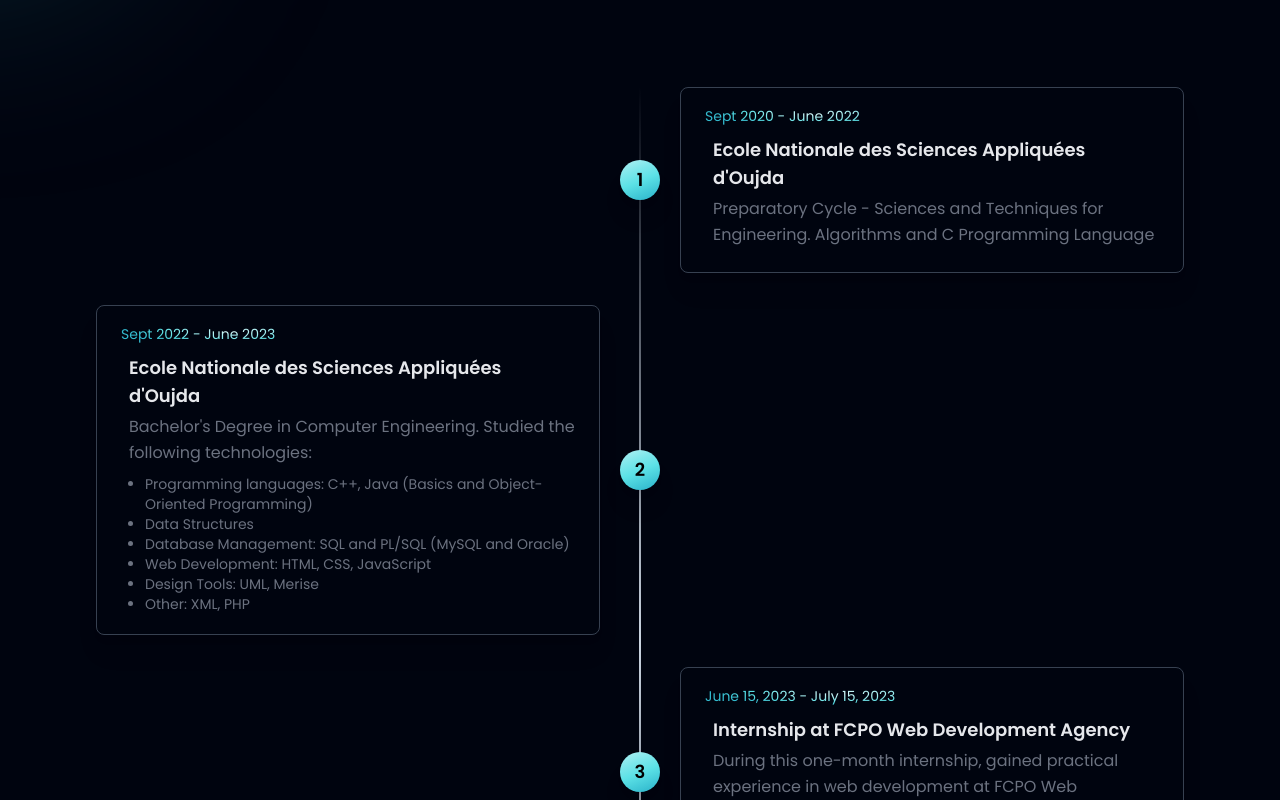
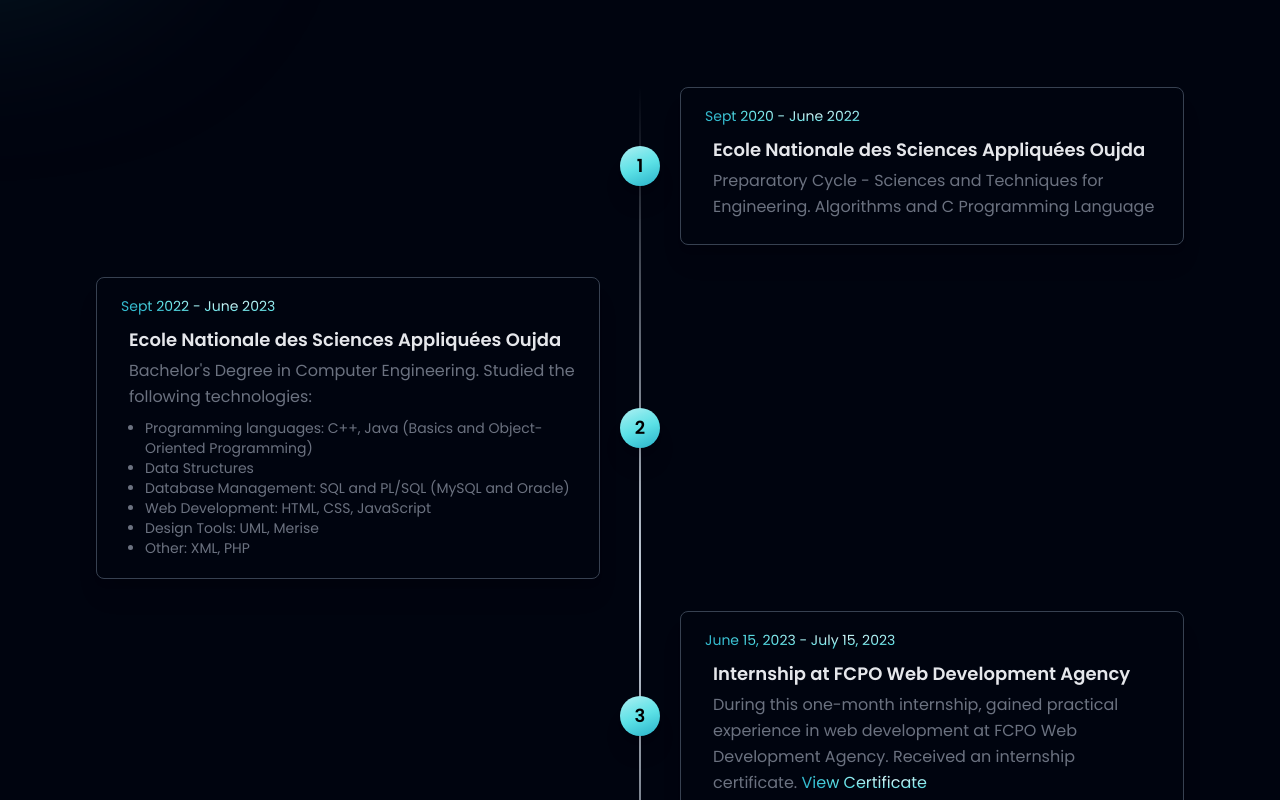
Before and after one commit to douaeelh2/MyPortfolio, a React (Create React App) app: page / in a window 1280 px wide. Shown: the part 1840-2640 px from the top of the page. Built offline with nearby package versions, Linux system fonts and the light colour scheme.

Commit message:
Third commit

```diff
--- a/src/constants/index.js
+++ b/src/constants/index.js
@@ -96,12 +96,12 @@ export const aboutData = [
 export const experiences = [
     {
         date: "Sept 2020 - June 2022",
-        title: "Ecole Nationale des Sciences Appliquées d'Oujda",
+        title: "Ecole Nationale des Sciences Appliquées Oujda",
         text: "Preparatory Cycle - Sciences and Techniques for Engineering. Algorithms and C Programming Language",
     },
     {
         date: "Sept 2022 - June 2023",
-        title: "Ecole Nationale des Sciences Appliquées d'Oujda",
+        title: "Ecole Nationale des Sciences Appliquées Oujda",
         text: "Bachelor's Degree in Computer Engineering. Studied the following technologies:",
         technologies: [
             "Programming languages: C++, Java (Basics and Object-Oriented Programming)",
@@ -121,7 +121,7 @@ export const experiences = [
     },
     {
         date: "Sept 2023 - June 2024",
-        title: "Ecole Nationale des Sciences Appliquées d'Oujda",
+        title: "Ecole Nationale des Sciences Appliquées Oujda",
         text: "Continued Bachelor's Degree in Computer Engineering with focus on the following technologies:",
         technologies: [
             "Web Development Frameworks: React.js, Laravel",
```
